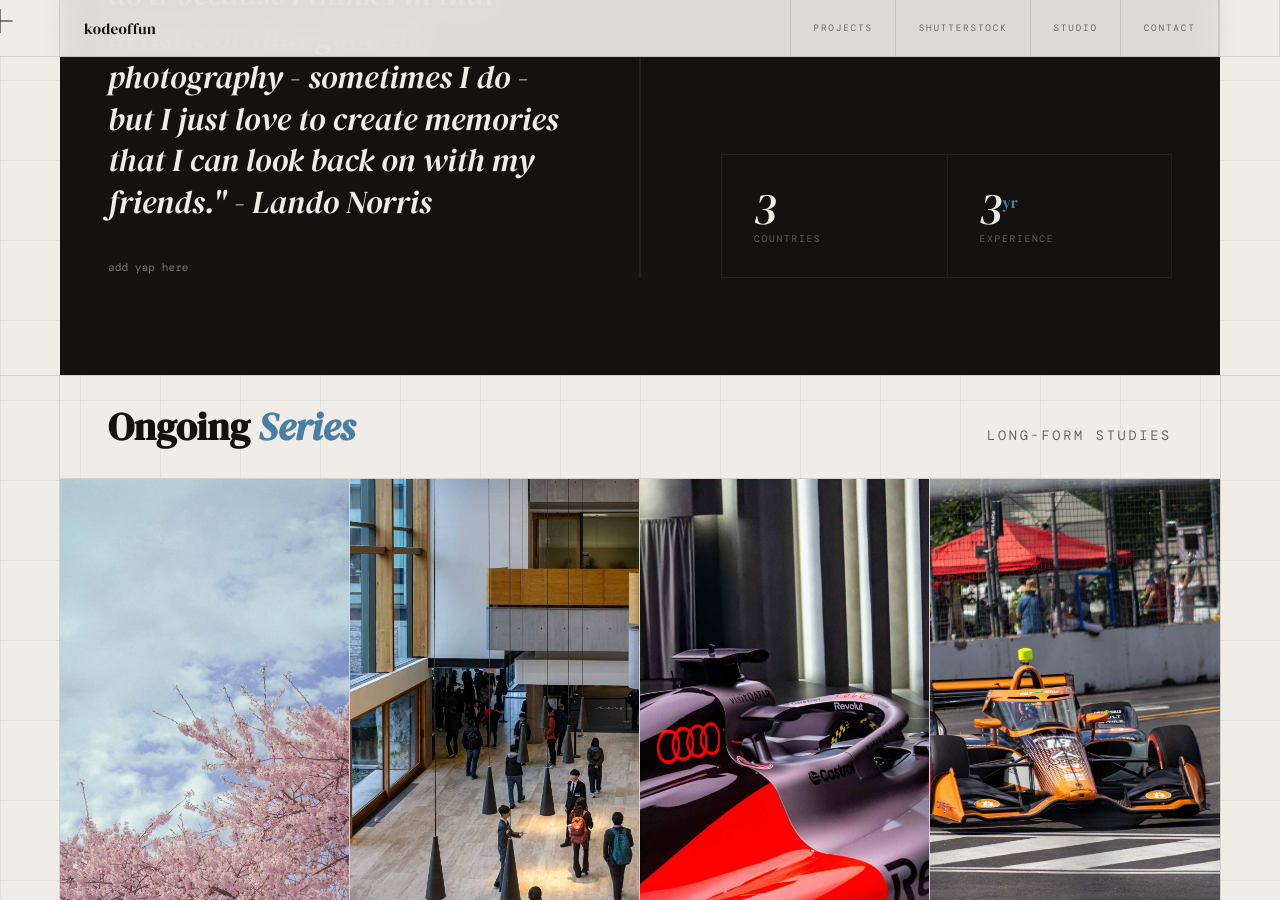
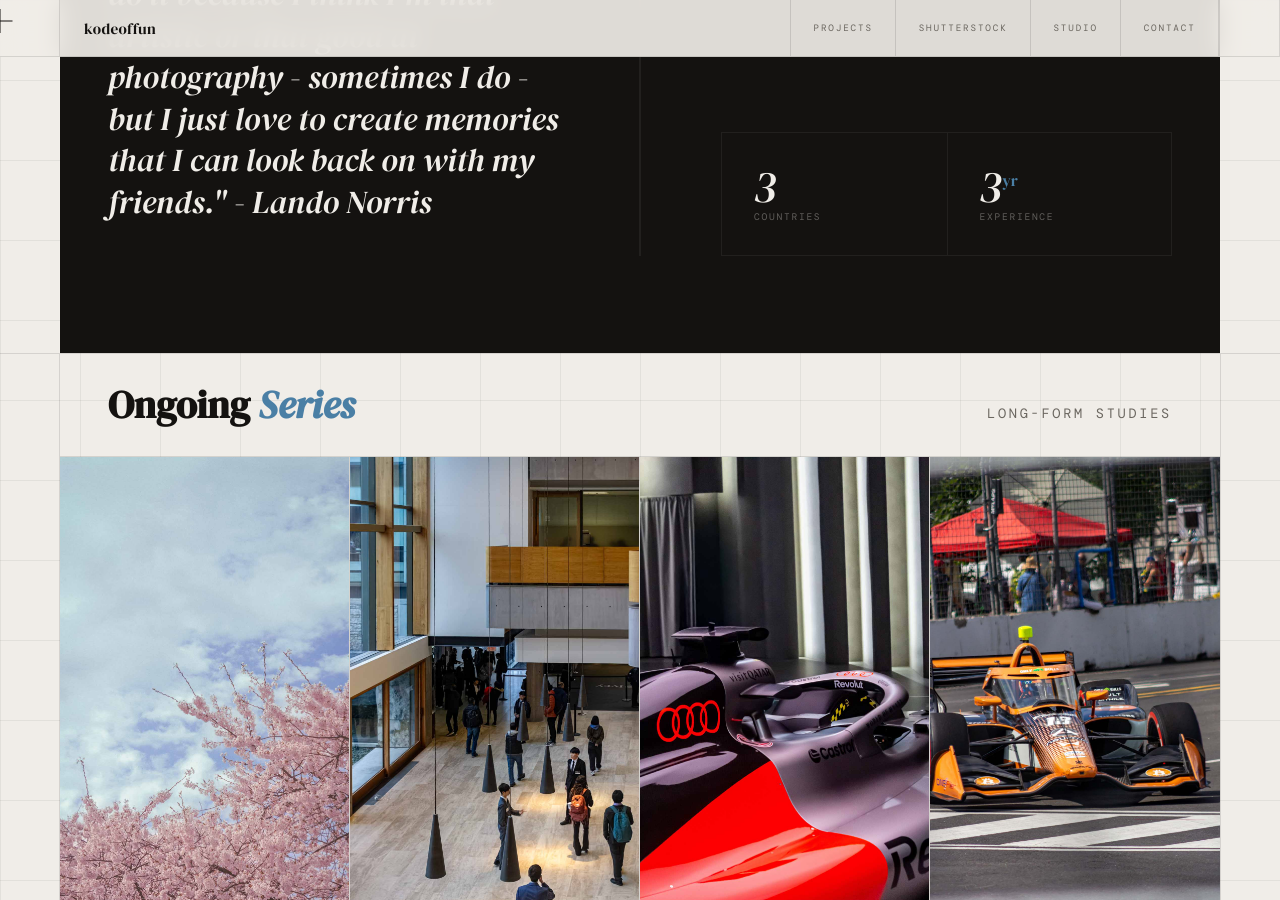
Before and after one commit to kodeoffun/kodeoffun.github.io, a Jekyll site: the page index.html, which Jekyll copies as it is, in a window 1280 px wide and 900 px high, scrolled down 1985 px. Built offline with Jekyll 4.4.1, drawn with Linux system fonts in a browser that asks for light colours; some web fonts are replaced.

Commit message:
Update index.html

```diff
--- a/index.html
+++ b/index.html
@@ -1007,7 +1007,7 @@
       <div class="manifesto-left rv">
         <p class="manifesto-label">Philosophy</p>
         <p class="manifesto-quote">"I love my photography. I don't do it because I think I'm that artistic or that good at photography - sometimes I do - but I just love to create memories that I can look back on with my friends." - Lando Norris</p>
-        <p class="manifesto-body">add yap here</p>
+        <p class="manifesto-body"> </p>
       </div>
       <div class="manifesto-rule"></div>
       <div class="manifesto-right rv">
```
